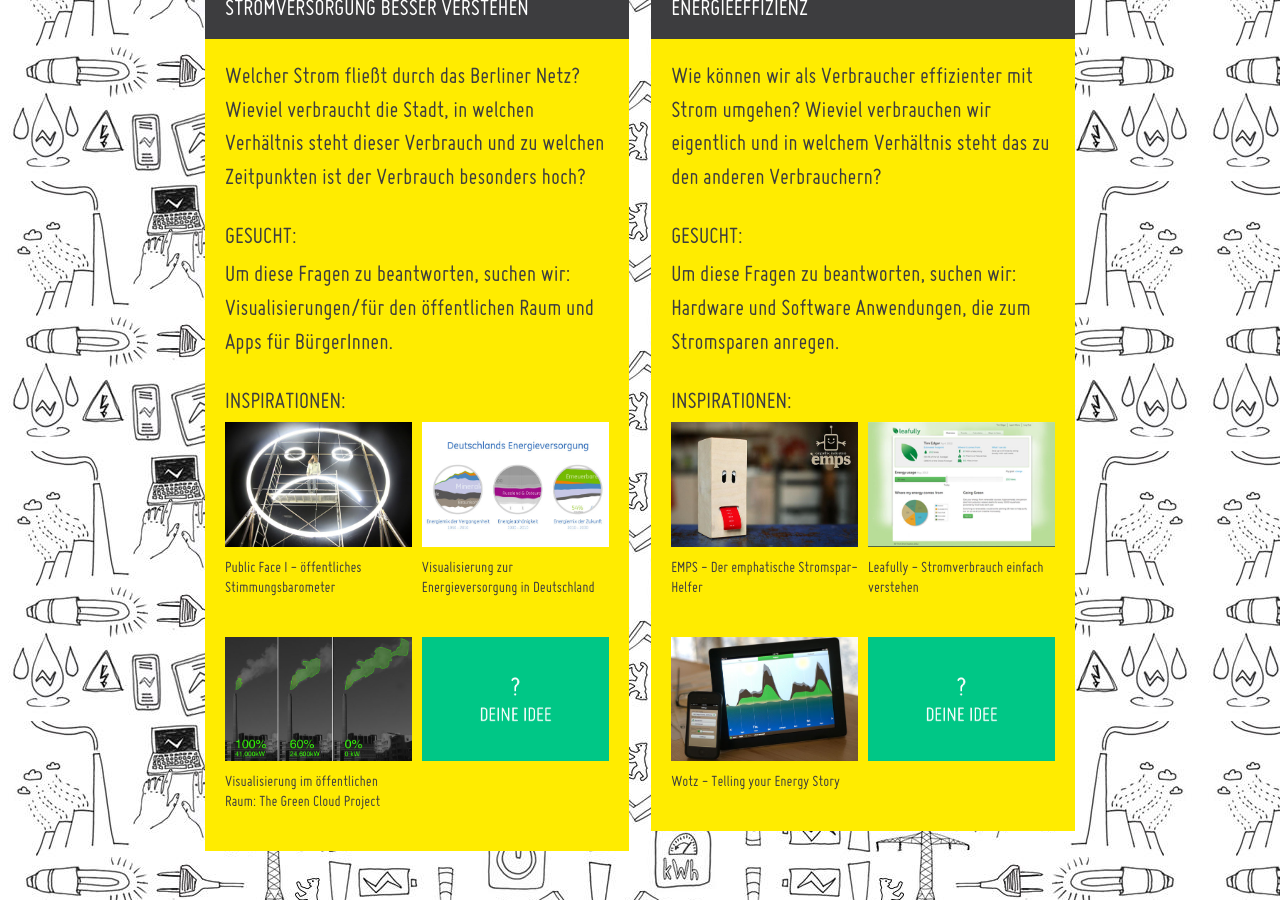
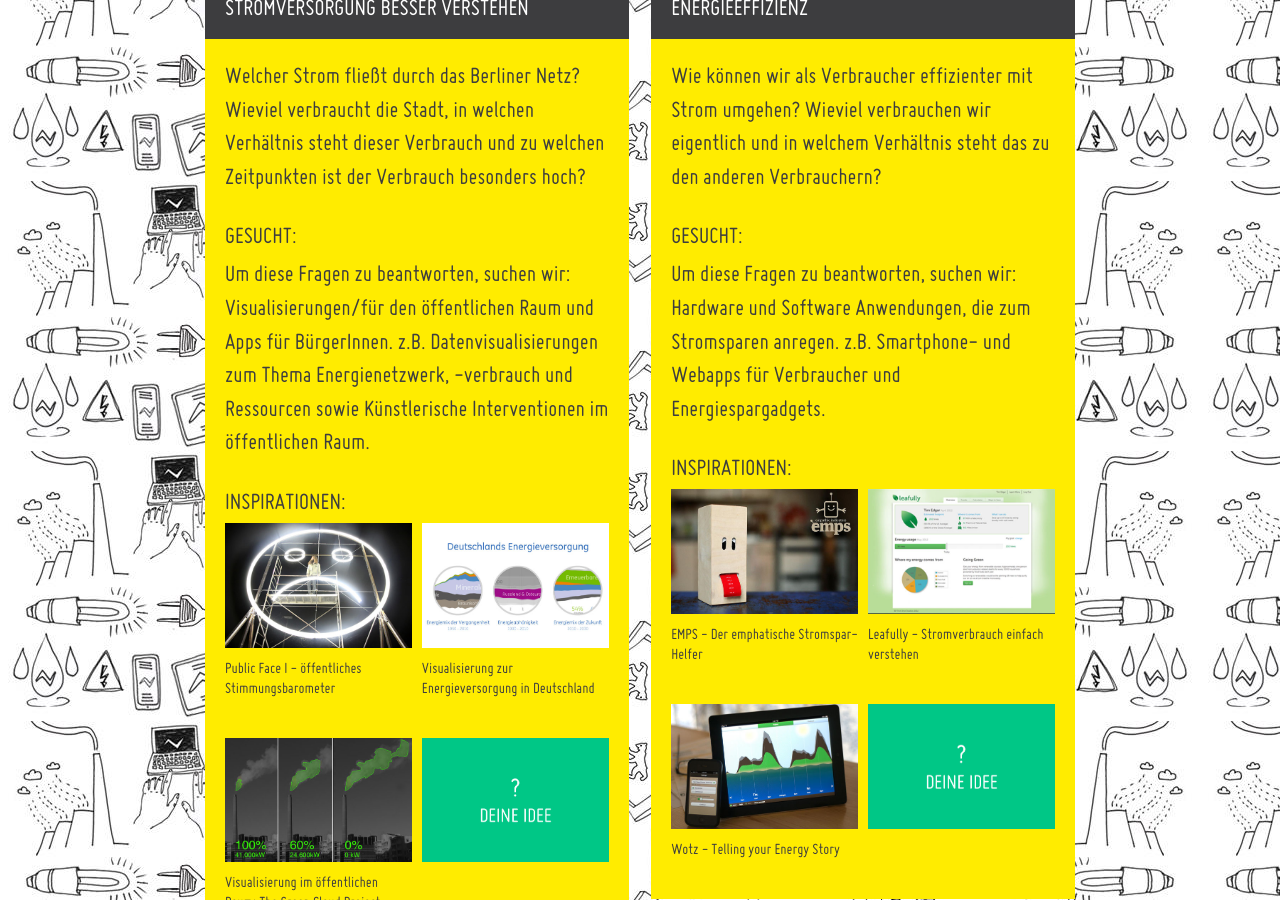
Before and after one commit to okfde/energyhack, a Jekyll site: the page built from index.html, in a window 1280 px wide and 900 px high, scrolled down 899 px. Built offline with Jekyll 4.4.1, drawn with Linux system fonts in a browser that asks for light colours; nearby versions of some CDN libraries.

Commit message:
challenges more text

```diff
--- a/_includes/challenges.html
+++ b/_includes/challenges.html
@@ -5,7 +5,8 @@
         <h4>Gesucht:</h4>
         <p>Um diese Fragen zu beantworten, suchen wir:
         Visualisierungen/für den öffentlichen Raum und
-        Apps für BürgerInnen.</p>
+        Apps für BürgerInnen.
+        z.B. Datenvisualisierungen zum Thema Energienetzwerk, -verbrauch und Ressourcen sowie Künstlerische Interventionen im öffentlichen Raum.</p>
         <h4>Inspirationen:</h4>
         <ul class="thumbnails">
             <li class="span6">
@@ -46,7 +47,8 @@
         <p>Wie können wir als Verbraucher effizienter mit Strom umgehen? Wieviel verbrauchen wir eigentlich und in welchem Verhältnis steht das zu den anderen Verbrauchern?</p>
         <h4>Gesucht:</h4>
         <p>Um diese Fragen zu beantworten, suchen wir:
-        Hardware und Software Anwendungen, die zum Stromsparen anregen.</p>
+        Hardware und Software Anwendungen, die zum Stromsparen anregen.
+        z.B. Smartphone- und Webapps für Verbraucher und Energiespargadgets.</p>
         <h4>Inspirationen:</h4>
         <ul class="thumbnails">
             <li class="span6">
```
